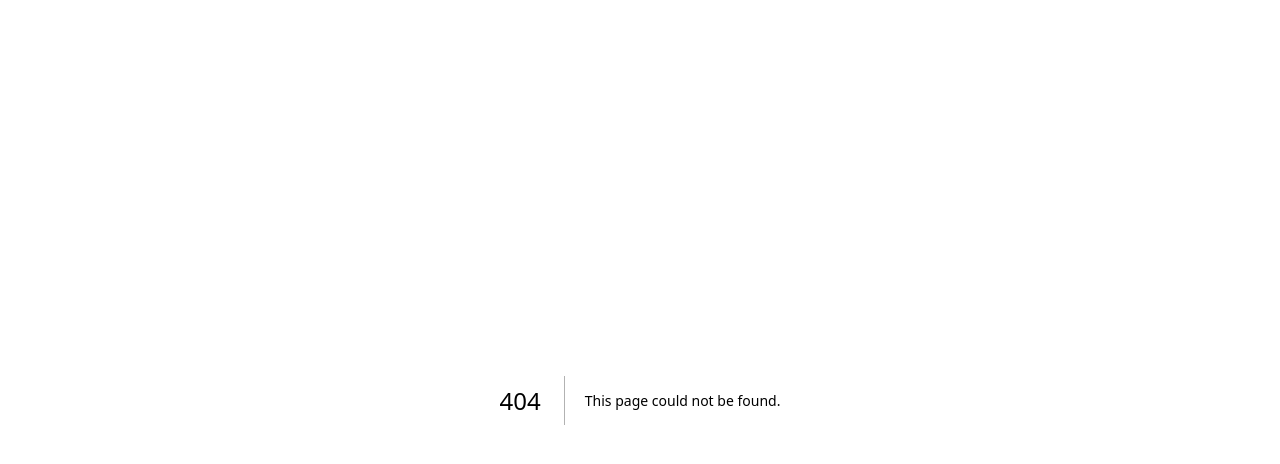
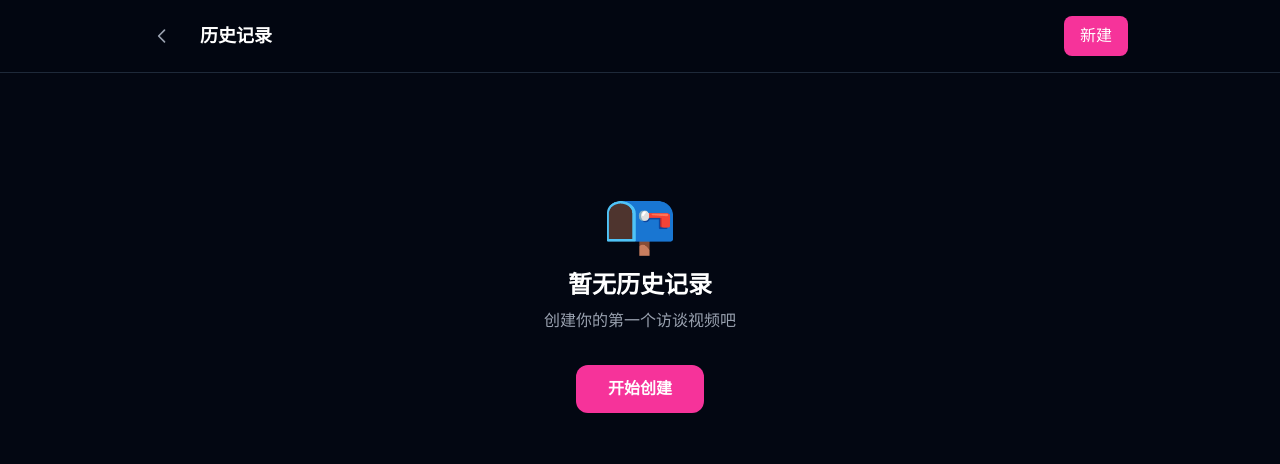
Before and after one commit to shuzurenceshi/interview-video-generator, a Next.js app: page /history in a window 1280 px wide. Before the commit this address had no page. Shown: the top 464 px of the page. Built offline with nearby package versions, Linux system fonts and the light colour scheme.

Commit message:
auto sync: 2026-04-16 22:14:35

```diff
--- /dev/null
+++ b/src/app/history/page.tsx
@@ -0,0 +1,125 @@
+'use client';
+
+import { useState, useEffect } from 'react';
+import { useRouter } from 'next/navigation';
+import type { HistoryItem } from '@/lib/types';
+
+export default function HistoryPage() {
+  const router = useRouter();
+  const [history, setHistory] = useState<HistoryItem[]>([]);
+
+  useEffect(() => {
+    setHistory(JSON.parse(localStorage.getItem('interview_history') || '[]'));
+  }, []);
+
+  function formatDate(iso: string) {
+    const d = new Date(iso);
+    return d.toLocaleDateString('zh-CN', {
+      year: 'numeric',
+      month: 'short',
+      day: 'numeric',
+      hour: '2-digit',
+      minute: '2-digit',
+    });
+  }
+
+  function deleteItem(id: string) {
+    const updated = history.filter(h => h.id !== id);
+    setHistory(updated);
+    localStorage.setItem('interview_history', JSON.stringify(updated));
+  }
+
+  function clearAll() {
+    setHistory([]);
+    localStorage.removeItem('interview_history');
+  }
+
+  return (
+    <div className="min-h-screen bg-gray-950 text-white">
+      <header className="border-b border-gray-800 bg-gray-950/80 backdrop-blur sticky top-0 z-50">
+        <div className="max-w-5xl mx-auto px-6 py-4 flex items-center justify-between">
+          <div className="flex items-center gap-3">
+            <button onClick={() => router.push('/')} className="text-gray-400 hover:text-white transition mr-4">
+              <svg className="w-5 h-5" fill="none" viewBox="0 0 24 24" stroke="currentColor">
+                <path strokeLinecap="round" strokeLinejoin="round" strokeWidth={2} d="M15 19l-7-7 7-7" />
+              </svg>
+            </button>
+            <span className="font-bold text-lg">历史记录</span>
+          </div>
+          <div className="flex items-center gap-3">
+            {history.length > 0 && (
+              <button onClick={clearAll} className="text-sm text-gray-500 hover:text-red-400 transition">
+                清空全部
+              </button>
+            )}
+            <button
+              onClick={() => router.push('/create')}
+              className="bg-pink-500 hover:bg-pink-600 text-white px-4 py-2 rounded-lg font-medium transition"
+            >
+              新建
+            </button>
+          </div>
+        </div>
+      </header>
+
+      <main className="max-w-5xl mx-auto px-6 py-10">
+        {history.length === 0 ? (
+          <div className="text-center py-20">
+            <div className="text-6xl mb-4">📭</div>
+            <h2 className="text-2xl font-bold mb-2">暂无历史记录</h2>
+            <p className="text-gray-400 mb-8">创建你的第一个访谈视频吧</p>
+            <button
+              onClick={() => router.push('/create')}
+              className="bg-pink-500 hover:bg-pink-600 text-white px-8 py-3 rounded-xl font-bold transition"
+            >
+              开始创建
+            </button>
+          </div>
+        ) : (
+          <div className="grid grid-cols-1 md:grid-cols-2 lg:grid-cols-3 gap-6">
+            {history.map(item => (
+              <div key={item.id} className="bg-gray-900/50 border border-gray-800 rounded-2xl overflow-hidden hover:border-gray-700 transition">
+                {/* Cover */}
+                <div className="aspect-video bg-gray-800 relative">
+                  {item.coverUrl && (
+                    <img src={item.coverUrl} alt={item.topic} className="w-full h-full object-cover" />
+                  )}
+                  {item.videoUrl && (
+                    <div className="absolute inset-0 flex items-center justify-center bg-black/40 opacity-0 hover:opacity-100 transition">
+                      <div className="text-5xl">▶️</div>
+                    </div>
+                  )}
+                </div>
+
+                {/* Info */}
+                <div className="p-4">
+                  <h3 className="font-bold mb-1 truncate">{item.topic}</h3>
+                  <p className="text-sm text-gray-500 mb-3">{formatDate(item.createdAt)}</p>
+                  <p className="text-sm text-gray-400 mb-3">{item.script.length} 轮对话</p>
+
+                  <div className="flex gap-2">
+                    {item.videoUrl && (
+                      <a
+                        href={item.videoUrl}
+                        download={`访谈_${item.topic}_${item.id}.mp4`}
+                        className="bg-pink-500 hover:bg-pink-600 text-white text-sm px-4 py-2 rounded-lg font-medium transition flex-1 text-center"
+                      >
+                        ⬇️ 下载
+                      </a>
+                    )}
+                    <button
+                      onClick={() => deleteItem(item.id)}
+                      className="bg-gray-800 hover:bg-gray-700 text-gray-400 hover:text-red-400 text-sm px-3 py-2 rounded-lg transition"
+                    >
+                      🗑️
+                    </button>
+                  </div>
+                </div>
+              </div>
+            ))}
+          </div>
+        )}
+      </main>
+    </div>
+  );
+}
```
